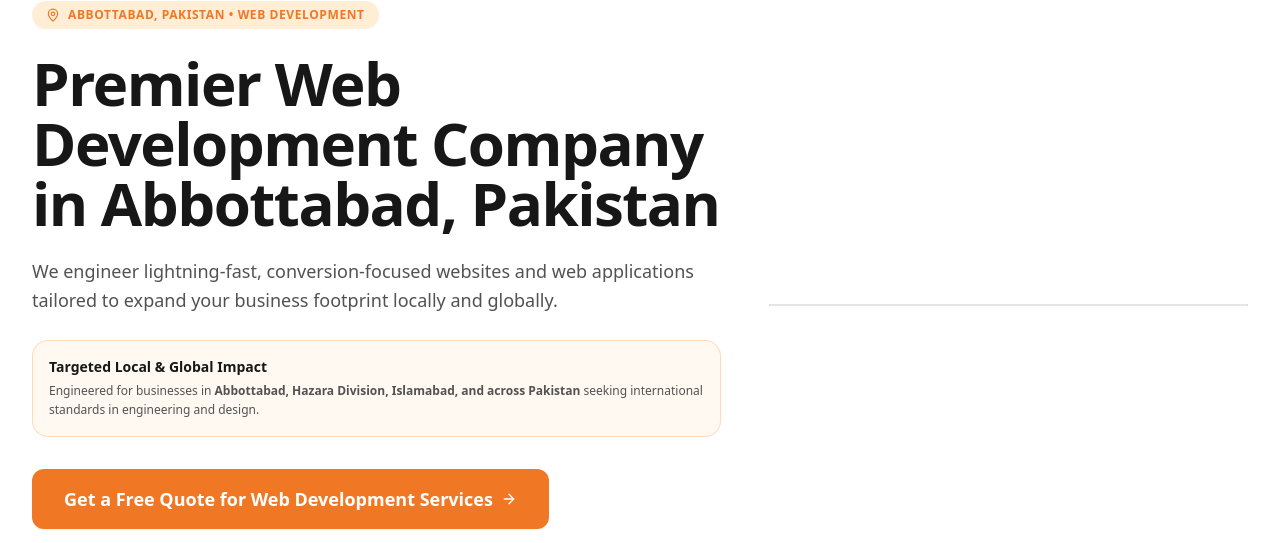
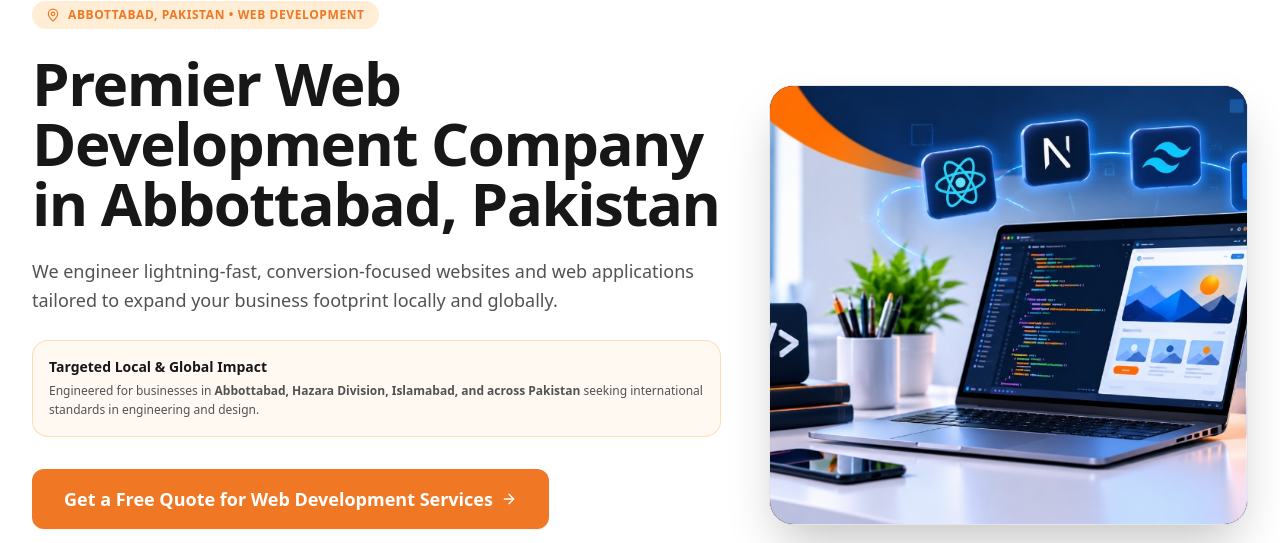
Before and after one commit to msaadfall25bsse/firnas.tech.seo, a Next.js app: page /services/web-development in a window 1280 px wide. Shown: the part 233-776 px from the top of the page. Built offline with nearby package versions, Linux system fonts and the light colour scheme; no server answers; grey boxes are pictures that could not be loaded.

Commit message:
feat(services): add web development laptop hero image to web-development service page

```diff
--- a/app/services/[slug]/page.tsx
+++ b/app/services/[slug]/page.tsx
@@ -169,8 +169,8 @@ export default async function DedicatedServicePage({ params }: ServicePageProps)
               </div>
             </div>
 
-            <div className="lg:col-span-5 relative">
-              <div className="relative rounded-3xl overflow-hidden shadow-2xl border border-neutral-200 bg-neutral-900 aspect-4/3">
+            <div className="lg:col-span-5 relative flex items-center justify-center">
+              <div className="relative w-full h-[320px] sm:h-[380px] lg:h-[440px] rounded-3xl overflow-hidden shadow-2xl border border-neutral-200 bg-neutral-900">
                 <Image
                   src={service.image}
                   alt={`${service.title} - Firnas.tech Abbottabad Pakistan`}
--- a/data/dedicatedServices.ts
+++ b/data/dedicatedServices.ts
@@ -34,7 +34,7 @@ export const dedicatedServices: SubServiceDetail[] = [
     shortDesc: "High-performance, secure, and modern custom website development built with Next.js, React, and TypeScript.",
     heroHeadline: "Premier Web Development Company in Abbottabad, Pakistan",
     heroDescription: "We engineer lightning-fast, conversion-focused websites and web applications tailored to expand your business footprint locally and globally.",
-    image: "https://images.unsplash.com/photo-1498050108023-c5249f4df085?auto=format&fit=crop&w=1200&q=80",
+    image: "/web-dev-hero.jpg",
     primaryKeyword: "web development company in Abbottabad",
     secondaryKeywords: [
       "website development services Pakistan",
--- a/data/servicesCatalog/servicesList.ts
+++ b/data/servicesCatalog/servicesList.ts
@@ -12,7 +12,7 @@ export const servicesCatalogList: SubServiceDetail[] = [
     shortDesc: "High-performance, secure, and modern custom website development built with Next.js, React, and TypeScript.",
     heroHeadline: "Premier Web Development Company in Abbottabad, Pakistan",
     heroDescription: "We engineer lightning-fast, conversion-focused websites and web applications tailored to expand your business footprint locally and globally.",
-    image: "https://images.unsplash.com/photo-1498050108023-c5249f4df085?auto=format&fit=crop&w=1200&q=80",
+    image: "/web-dev-hero.jpg",
     primaryKeyword: "web development company in Abbottabad",
     secondaryKeywords: ["website development services Pakistan", "Next.js web development", "custom website development", "responsive web design Abbottabad", "frontend and backend developers"],
     localKeywords: ["web developers in Abbottabad", "software house in Abbottabad", "website design Abbottabad KPK"],
```
Also changed, not shown: app/globals.css, public/web-dev-hero.jpg (added).
